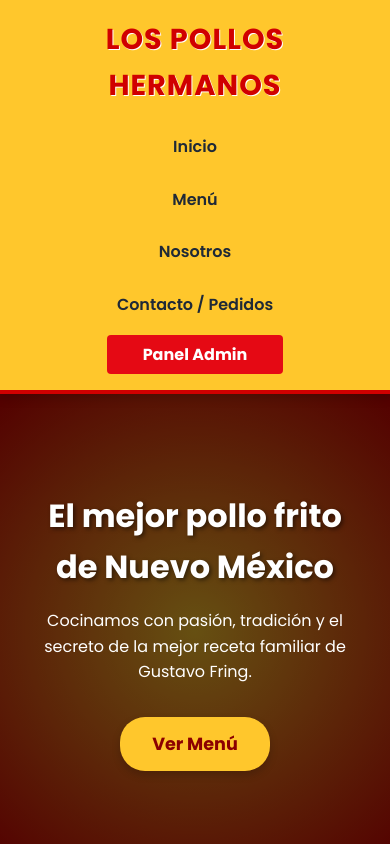
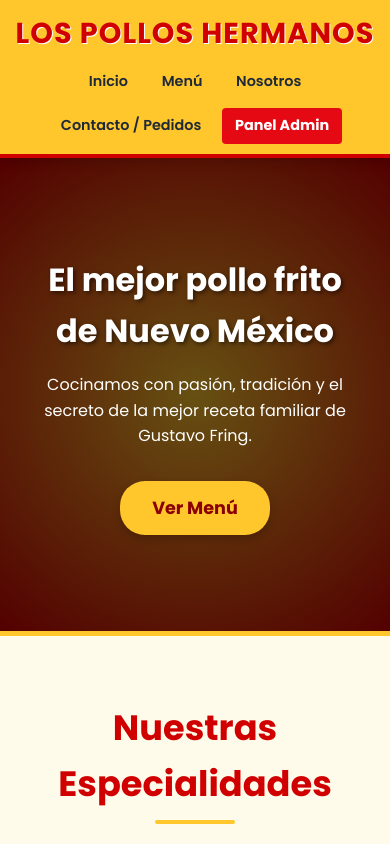
Before and after one commit to MatteoArmas465/Proyecto-pollos-hermanos, a website built with Vite: page index.html in a window 390 px wide. Shown: the top 844 px of the page. Built offline with nearby package versions, Linux system fonts and the light colour scheme; no server answers.

Commit message:
Version final del proyecto

```diff
--- a/src/css/styles.css
+++ b/src/css/styles.css
@@ -364,28 +364,32 @@
     margin-bottom: 0.3rem;
 }
 
-
 /* Dispositivos móviles y tablets en vertical (hasta 768px) */
 @media (max-width: 768px) {
     .navbar {
         flex-direction: column;
-        gap: 1rem;
+        gap: 0.5rem;
         text-align: center;
+        padding: 10px;
     }
 
     .nav-links {
-        flex-direction: column;
+        flex-direction: row;     /* Pone los enlaces uno al lado del otro */
+        flex-wrap: wrap;         /* Si no caben en una línea, saltan ordenadamente */
+        justify-content: center;
         gap: 0.5rem;
         width: 100%;
+        padding: 0;
     }
 
     .nav-links li {
-        width: 100%;
+        width: auto;             /* Deja que cada enlace ocupe solo su propio tamaño */
     }
 
     .nav-links a {
-        display: block;
-        padding: 0.6rem;
+        display: inline-block;
+        padding: 0.4rem 0.8rem;  /* Reduce el relleno vertical para hacerlo compacto */
+        font-size: 0.9rem;
     }
 
     .hero-content h2 {
```
